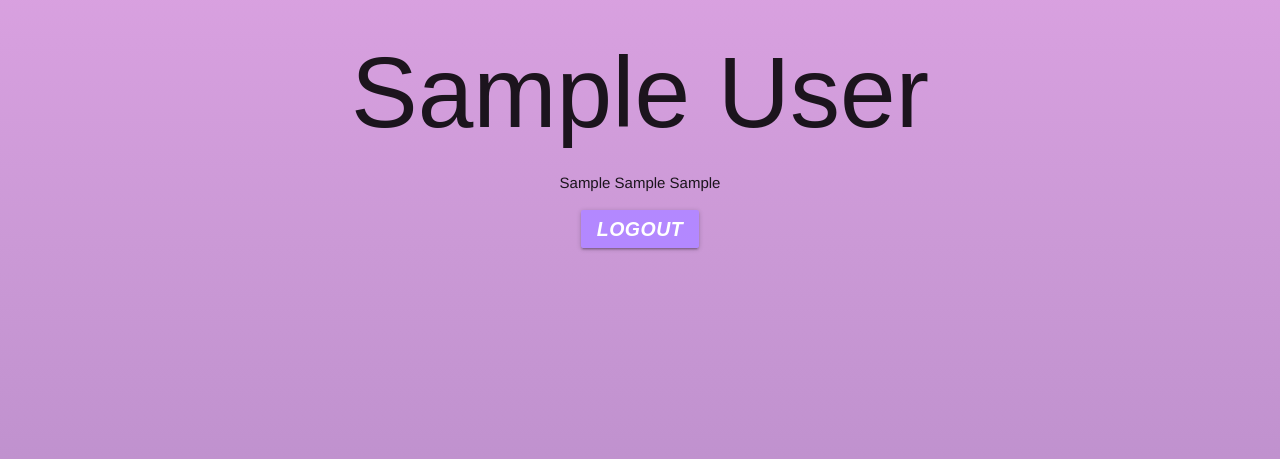
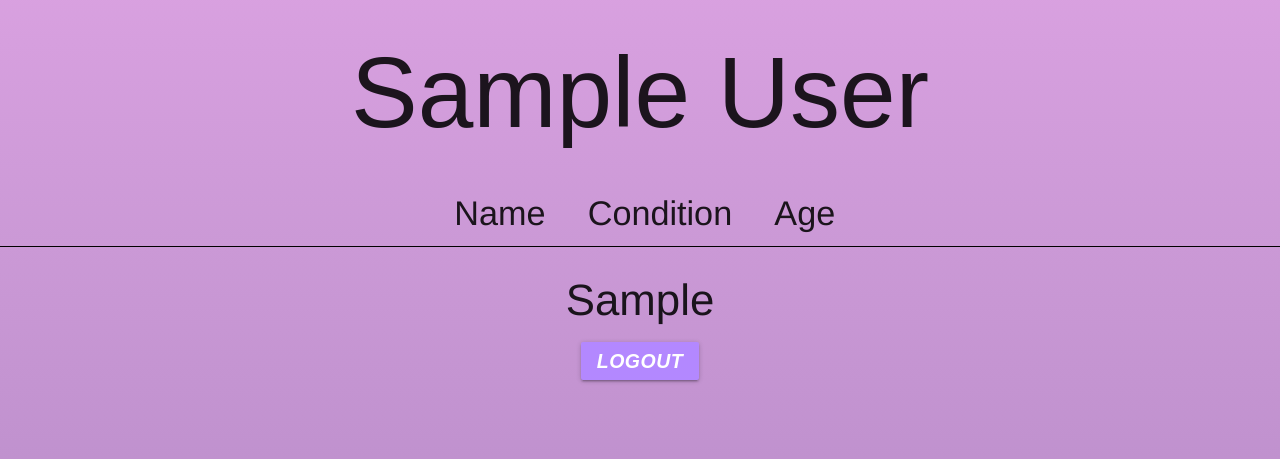
Before and after one commit to s6eskand/alz_locate, a Django app: template templates/main_page.html in a window 1280 px wide. Shown: the part 157-616 px from the top of the page. Run offline with Django 3.2, Linux system fonts and the light colour scheme; the template is opened without the code that fills it: most values are stand-ins (such as "Sample title", 1, 10 or a date in 2020); some libraries are stand-ins or nearby versions.

Commit message:
pullling

```diff
--- a/static/css/main_page.css
+++ b/static/css/main_page.css
@@ -64,3 +64,7 @@ div .fa:hover {
     background: #1AEFC6;
     transform: scale(1.25);
 }*/
+
+header { border-bottom: 1px solid #000; }
+header > h4 { display: inline-block; }
+header span { margin-left: 100px; }
--- a/templates/main_page.html
+++ b/templates/main_page.html
@@ -16,12 +16,14 @@
     <div class="title">
         <h1>Welcome to Memory Map</h1>
         <h1>{{ first_name }} {{ last_name }}</h1>
+
+        <header>
+            <h4>&#160;&#160;&#160;&#160;&#160;Name&#160;&#160;&#160;&#160;</h4>
+            <h4>Condition&#160;&#160;&#160;&#160;</h4>
+            <h4>Age&#160;&#160;&#160;&#160;</h4>
+          </header>
+            <h3>{{ loved_ones.0}}</h3>
         <div class="container">
-            <ul>
-                {% for person in loved_ones %}
-                <li>{{ loved_ones.0 }} {{ loved_ones.1 }} {{ loved_ones.2 }}</li>
-                {% endfor %}
-            </ul>
 			<div class="row">
                 <div class="col-s12">
 					<form action="{% url 'login' %}">
```
Also changed, not shown: db.sqlite3.
